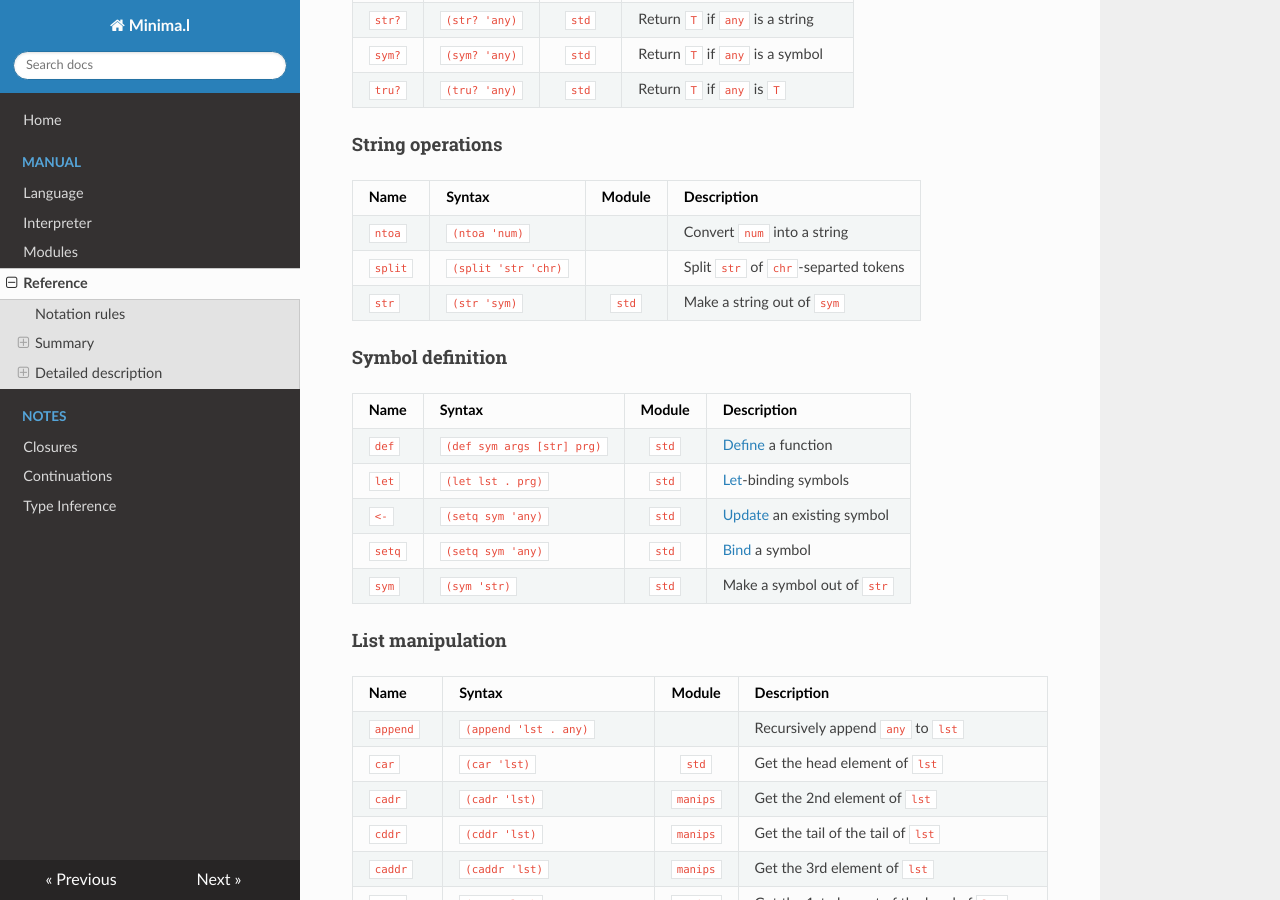
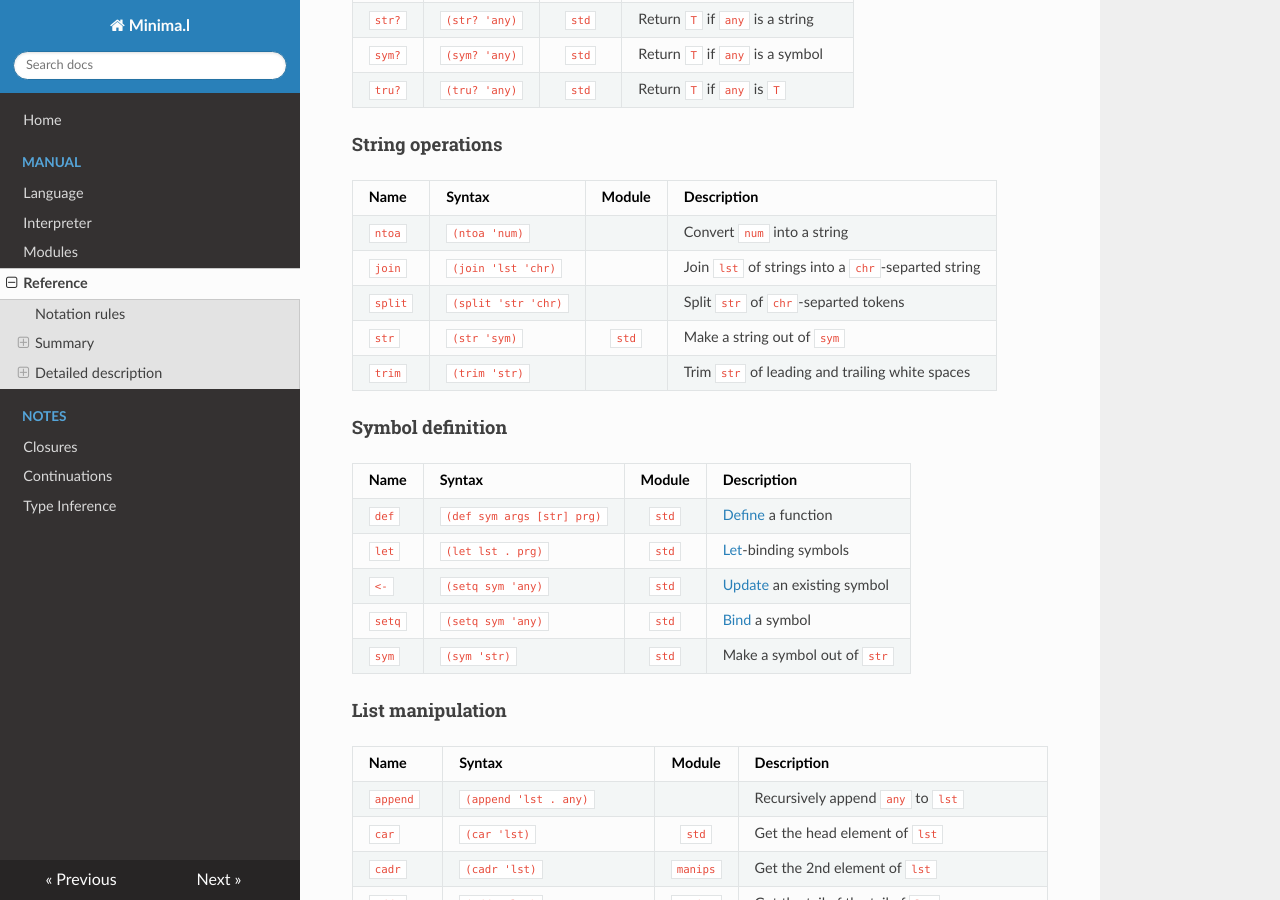
Before and after one commit to xguerin/minima.l, an MkDocs documentation site: the page built from docs/manual/Reference.md, in a window 1280 px wide and 900 px high, scrolled down 1488 px. Built offline with MkDocs 1.6.1, drawn with Linux system fonts in a browser that asks for light colours; nearby versions of some CDN libraries.

Commit message:
Add JOIN and TRIM functions

```diff
--- a/docs/manual/Reference.md
+++ b/docs/manual/Reference.md
@@ -57,8 +57,10 @@
 | Name      | Syntax                      | Module | Description |
 |:----------|:----------------------------|:------:|:------------|
 | `ntoa`      | `(ntoa 'num)`                 |        | Convert `num` into a string |
+| `join`      | `(join 'lst 'chr)`            |        | Join `lst` of strings into a `chr`-separted string |
 | `split`     | `(split 'str 'chr)`           |        | Split `str` of `chr`-separted tokens |
 | `str`       | `(str 'sym)`                  | `std`    | Make a string out of `sym` |
+| `trim`      | `(trim 'str)`                 |        | Trim `str` of leading and trailing white spaces |
 
 #### Symbol definition
 
```
Also changed, not shown: 2 other files.
